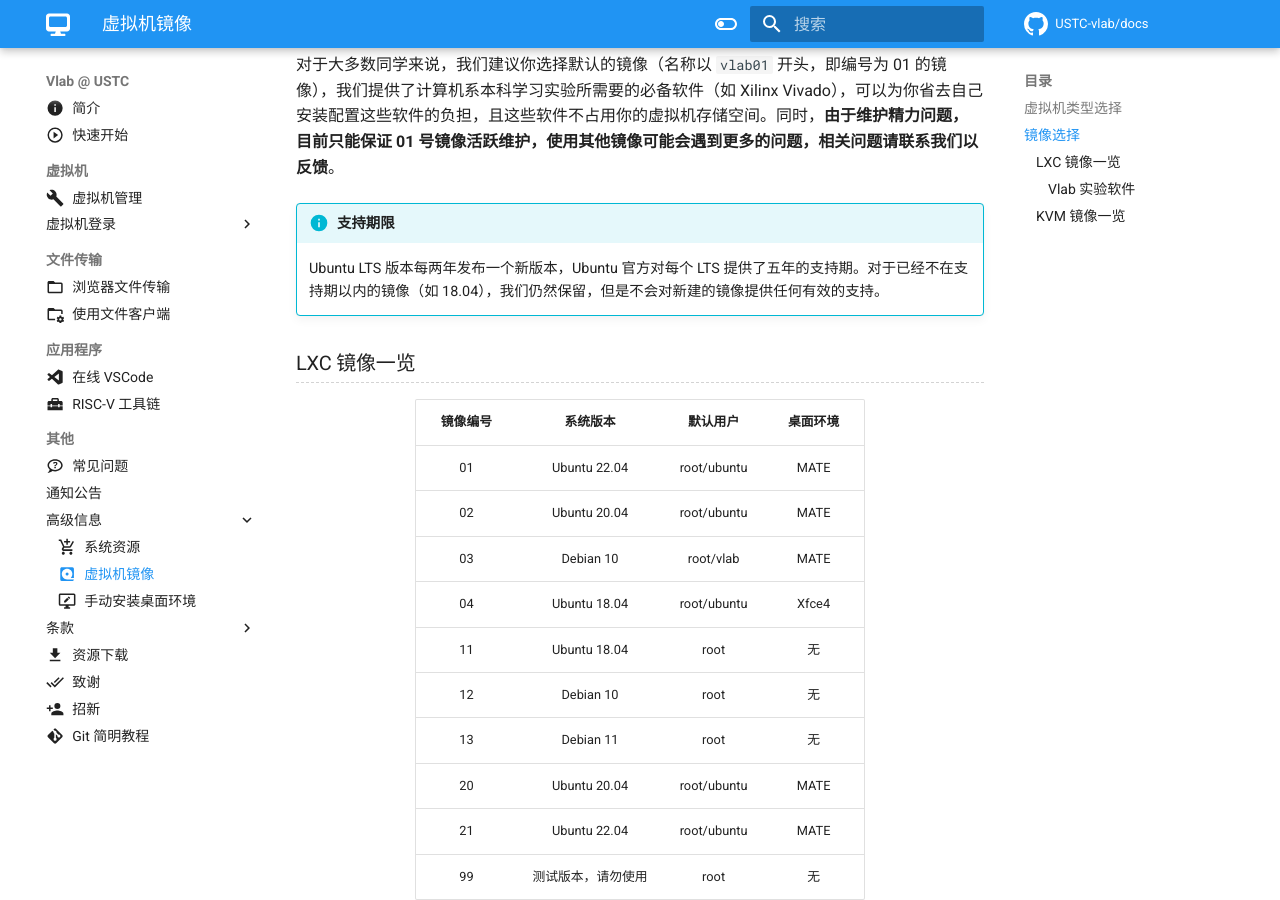
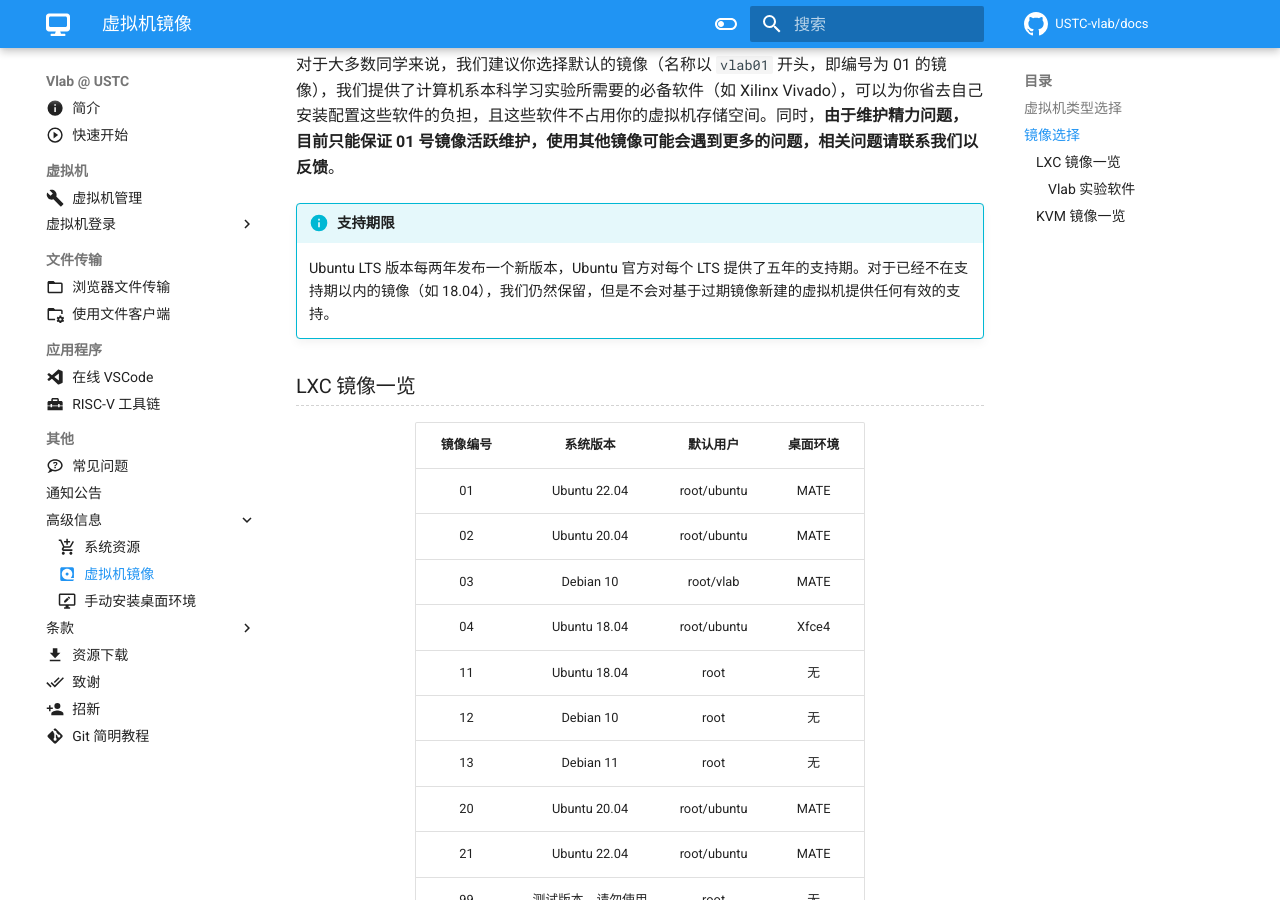
Before and after one commit to USTC-vlab/docs, an MkDocs documentation site: the page built from docs/advanced/images.md, in a window 1280 px wide and 900 px high, scrolled down 1098 px. Built offline with MkDocs 1.6.1 and Material for MkDocs 9.7.7, drawn with Linux system fonts in a browser that asks for light colours; comment, search, counter and statistics services are not loaded.

Commit message:
images: fix typo

```diff
--- a/docs/advanced/images.md
+++ b/docs/advanced/images.md
@@ -41,7 +41,7 @@ Linux KVM 是完整的虚拟机，能够根据需要使用任意的 Linux 内核
 
 !!! info "支持期限"
 
-    Ubuntu LTS 版本每两年发布一个新版本，Ubuntu 官方对每个 LTS 提供了五年的支持期。对于已经不在支持期以内的镜像（如 18.04），我们仍然保留，但是不会对新建的镜像提供任何有效的支持。
+    Ubuntu LTS 版本每两年发布一个新版本，Ubuntu 官方对每个 LTS 提供了五年的支持期。对于已经不在支持期以内的镜像（如 18.04），我们仍然保留，但是不会对基于过期镜像新建的虚拟机提供任何有效的支持。
 
 ### LXC 镜像一览 {#image-content}
 
```
